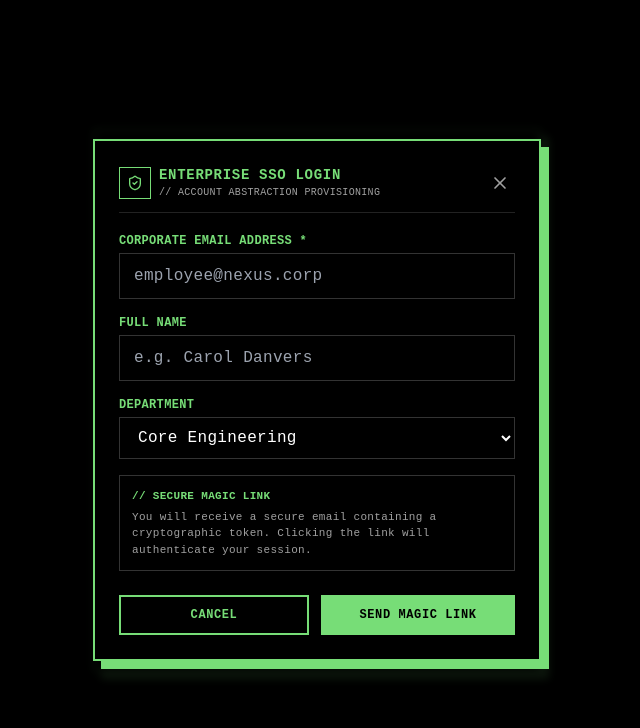
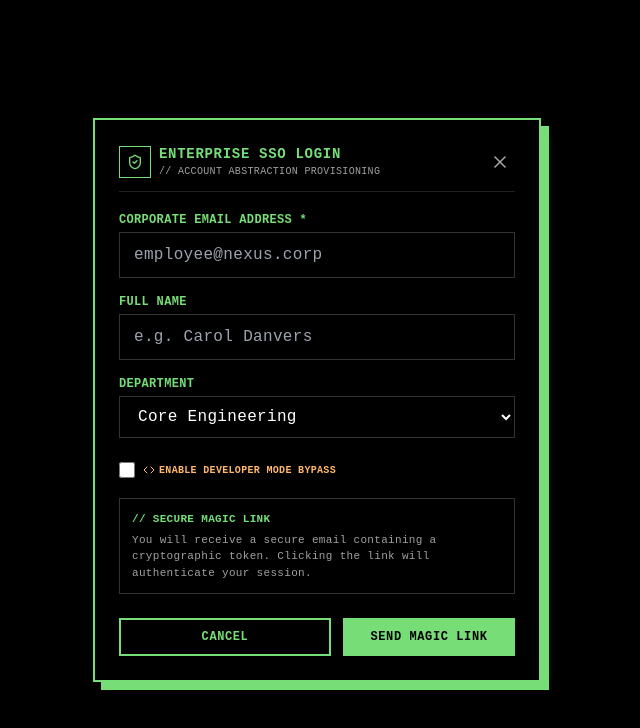
Before and after one commit to aara-dhya/2016, a Next.js app: page / in a window 1280 px wide. Both pictures are taken after a click on the button "PASSWORDLESS SSO LOGIN". Shown: the top 728 px of the page, without its empty margins (323-963 px from the left). Built offline with nearby package versions, Linux system fonts and the light colour scheme.

Commit message:
resend email implemented

```diff
--- a/src/app/api/auth/sso-login/route.ts
+++ b/src/app/api/auth/sso-login/route.ts
@@ -8,7 +8,7 @@ const resend = new Resend(process.env.RESEND_API_KEY);
 export async function POST(request: Request) {
   try {
     const body = await request.json();
-    const { email, name, department } = body;
+    const { email, name, department, developerMode } = body;
 
     if (!email) {
       return NextResponse.json({ error: 'Email is required for corporate SSO authentication' }, { status: 400 });
@@ -33,7 +33,16 @@ export async function POST(request: Request) {
     const origin = request.headers.get('origin') || 'http://localhost:3000';
     const magicLinkUrl = `${origin}/verify?token=${token}`;
 
-    // Send Email
+    if (developerMode) {
+      // DEV BYPASS: Return the magic link directly in the response
+      return NextResponse.json({
+        status: 'DEVELOPER_BYPASS',
+        message: 'Developer mode activated. Email dispatch skipped.',
+        magicLinkUrl
+      });
+    }
+
+    // Send Real Email
     const data = await resend.emails.send({
       from: 'Nexus Security Enclave <onboarding@resend.dev>',
       to: email.toLowerCase(),
--- a/src/components/SSOLoginModal.tsx
+++ b/src/components/SSOLoginModal.tsx
@@ -2,7 +2,7 @@
 
 import React, { useState } from 'react';
 import { useWeb3 } from '../context/Web3Context';
-import { ShieldCheck, X, Mail } from 'lucide-react';
+import { ShieldCheck, X, Mail, Code, ExternalLink } from 'lucide-react';
 
 interface SSOLoginModalProps {
   isOpen: boolean;
@@ -14,8 +14,11 @@ export const SSOLoginModal: React.FC<SSOLoginModalProps> = ({ isOpen, onClose })
   const [email, setEmail] = useState('');
   const [name, setName] = useState('');
   const [department, setDepartment] = useState('Core Engineering');
+  const [developerMode, setDeveloperMode] = useState(false);
+
   const [isLoading, setIsLoading] = useState(false);
   const [emailSent, setEmailSent] = useState(false);
+  const [devMagicLink, setDevMagicLink] = useState<string | null>(null);
 
   if (!isOpen) return null;
 
@@ -24,16 +27,24 @@ export const SSOLoginModal: React.FC<SSOLoginModalProps> = ({ isOpen, onClose })
     if (!email) return;
 
     setIsLoading(true);
+    setDevMagicLink(null);
     try {
       const response = await fetch('/api/auth/sso-login', {
         method: 'POST',
         headers: { 'Content-Type': 'application/json' },
-        body: JSON.stringify({ email, name: name || email.split('@')[0], department })
+        body: JSON.stringify({ email, name: name || email.split('@')[0], department, developerMode })
       });
 
       if (response.ok) {
-        setEmailSent(true);
-        addTerminalLog(`[SSO ONBOARDING] Dispatched cryptographic magic link to ${email}.`);
+        const data = await response.json();
+
+        if (data.status === 'DEVELOPER_BYPASS') {
+          setDevMagicLink(data.magicLinkUrl);
+          addTerminalLog(`[DEV BYPASS] Generated local magic link for ${email}. Email dispatch skipped.`);
+        } else {
+          setEmailSent(true);
+          addTerminalLog(`[SSO ONBOARDING] Dispatched cryptographic magic link to ${email}.`);
+        }
       } else {
         const errData = await response.json();
         addTerminalLog(`[SSO ERROR] Failed to dispatch email: ${errData.error}`);
@@ -67,7 +78,28 @@ export const SSOLoginModal: React.FC<SSOLoginModalProps> = ({ isOpen, onClose })
           </button>
         </div>
 
-        {!emailSent ? (
+        {devMagicLink ? (
+          <div className="space-y-4 font-mono text-center py-4">
+            <Code className="w-12 h-12 text-[#FFB86C] mx-auto mb-2" />
+            <h4 className="text-sm font-bold text-[#FFB86C] uppercase">DEV MODE BYPASS ACTIVE</h4>
+            <p className="text-xs text-[#A0A0A0]">
+              The email dispatch was securely bypassed.
+            </p>
+            <div className="bg-black border border-[#FFB86C] p-4 text-left my-4">
+              <span className="text-[#FFB86C] text-[10px] font-bold block mb-2 uppercase">// RAW MAGIC LINK URL</span>
+              <code className="text-[#A0A0A0] text-[10px] break-all select-all block">
+                {devMagicLink}
+              </code>
+            </div>
+            <a
+              href={devMagicLink}
+              className="w-full bg-[#FFB86C] hover:bg-white text-black font-bold uppercase tracking-wider text-xs py-3 flex items-center justify-center transition-colors"
+            >
+              <span>CLICK TO AUTHENTICATE</span>
+              <ExternalLink className="w-4 h-4 ml-2" />
+            </a>
+          </div>
+        ) : !emailSent ? (
           <form onSubmit={handleSSOLogin} className="space-y-4">
             <div>
               <label className="block text-xs font-bold text-[#77DD77] uppercase mb-1">Corporate Email Address *</label>
@@ -106,11 +138,31 @@ export const SSOLoginModal: React.FC<SSOLoginModalProps> = ({ isOpen, onClose })
               </select>
             </div>
 
-            <div className="bg-black rounded-none p-3 border border-[#333333] text-[11px] text-[#A0A0A0] space-y-1 font-mono">
-              <div className="flex items-center text-[#77DD77] font-bold uppercase space-x-1">
-                <span>// SECURE MAGIC LINK</span>
+            {/* Developer Mode Toggle */}
+            <div className="flex items-center space-x-2 pt-2 pb-1">
+              <input
+                type="checkbox"
+                id="devMode"
+                checked={developerMode}
+                onChange={(e) => setDeveloperMode(e.target.checked)}
+                className="w-4 h-4 accent-[#FFB86C] bg-black border-[#FFB86C]"
+              />
+              <label htmlFor="devMode" className="text-[10px] font-bold text-[#FFB86C] uppercase cursor-pointer flex items-center">
+                <Code className="w-3 h-3 mr-1" />
+                Enable Developer Mode Bypass
+              </label>
+            </div>
+
+            <div className={`bg-black rounded-none p-3 border text-[11px] space-y-1 font-mono ${developerMode ? 'border-[#FFB86C]' : 'border-[#333333]'}`}>
+              <div className={`flex items-center font-bold uppercase space-x-1 ${developerMode ? 'text-[#FFB86C]' : 'text-[#77DD77]'}`}>
+                <span>{developerMode ? '// BYPASS ACTIVE' : '// SECURE MAGIC LINK'}</span>
               </div>
-              <p>You will receive a secure email containing a cryptographic token. Clicking the link will authenticate your session.</p>
+              <p className="text-[#A0A0A0]">
+                {developerMode
+                  ? "Email dispatch will be disabled. The raw cryptographic token will be displayed directly on the screen."
+                  : "You will receive a secure email containing a cryptographic token. Clicking the link will authenticate your session."
+                }
+              </p>
             </div>
 
             <div className="flex space-x-3 pt-2">
@@ -124,9 +176,13 @@ export const SSOLoginModal: React.FC<SSOLoginModalProps> = ({ isOpen, onClose })
               <button
                 type="submit"
                 disabled={isLoading}
-                className="flex-1 btn-primary justify-center text-xs"
+                className={`flex-1 justify-center text-xs font-bold uppercase tracking-wider py-2 transition-colors ${
+                  developerMode
+                    ? 'bg-[#FFB86C] hover:bg-white text-black'
+                    : 'bg-[#77DD77] hover:bg-white text-black'
+                }`}
               >
-                {isLoading ? <span>DISPATCHING...</span> : <span>SEND MAGIC LINK</span>}
+                {isLoading ? <span>GENERATING...</span> : <span>{developerMode ? 'GENERATE LINK' : 'SEND MAGIC LINK'}</span>}
               </button>
             </div>
           </form>
```
